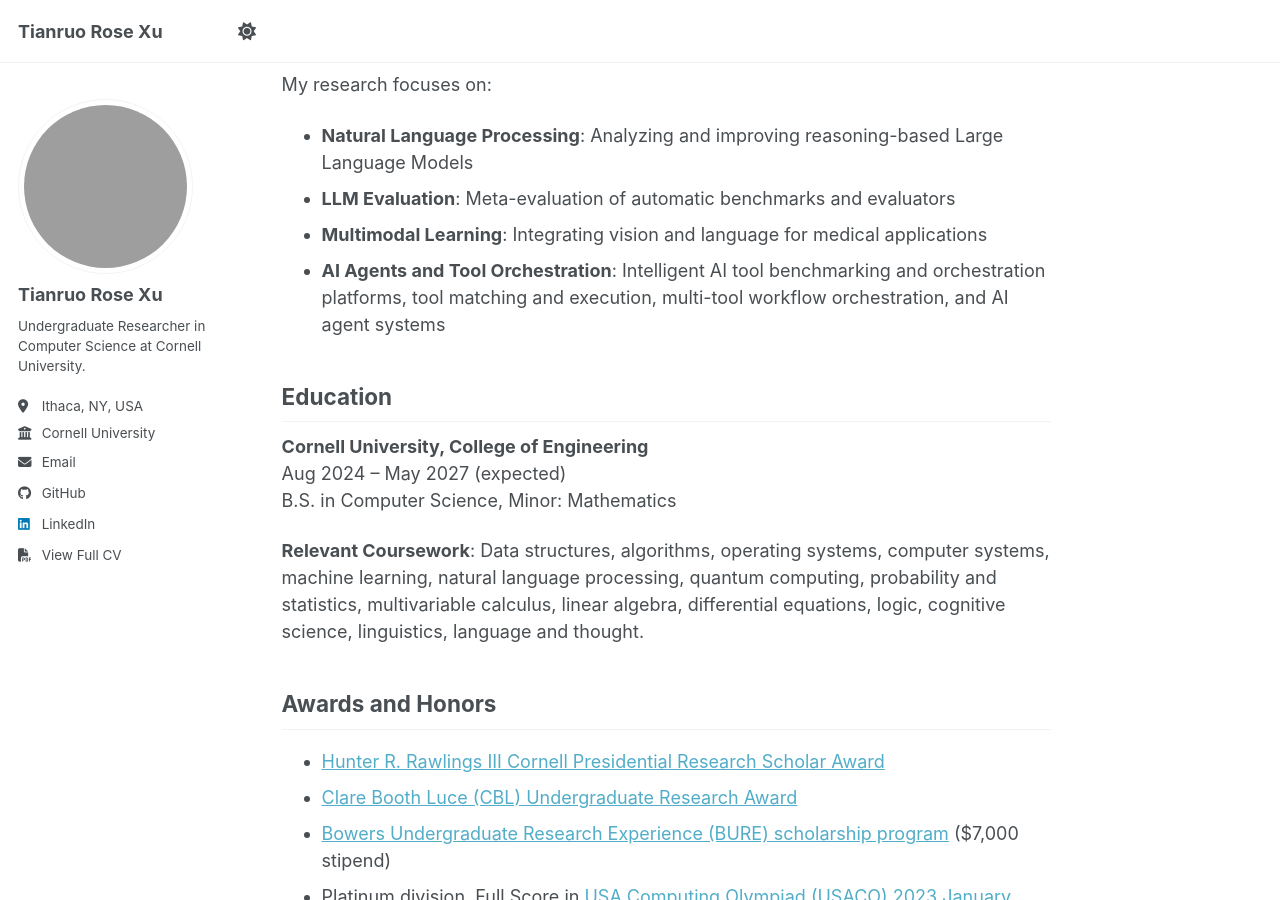
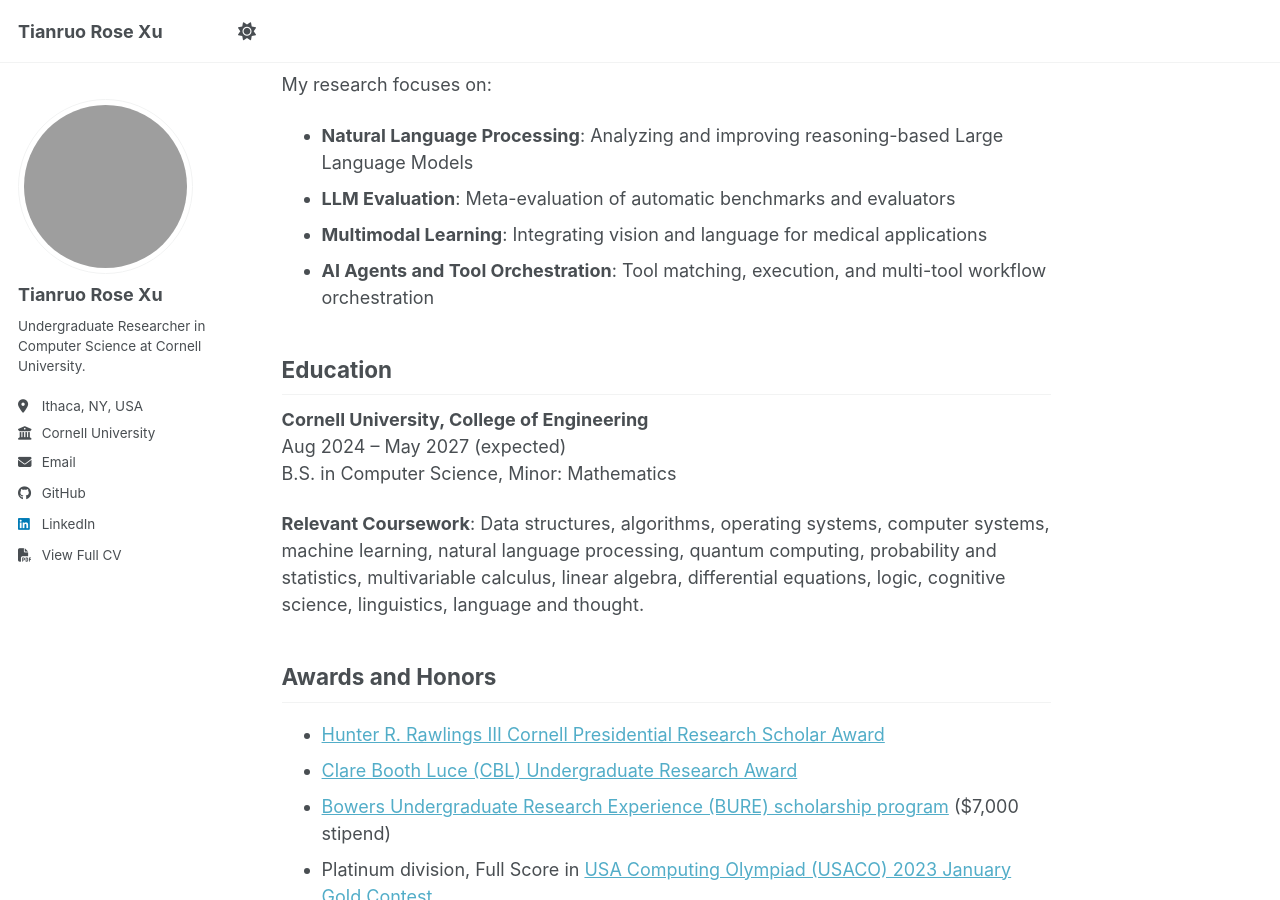
Before and after one commit to XTRose29/xtrose29.github.io, a Jekyll site: the page built from _pages/about.md, in a window 1280 px wide and 900 px high, scrolled down 396 px. Built offline with Jekyll 4.4.1, drawn with Linux system fonts in a browser that asks for light colours; a script bundle is joined from its source files by our own code; library files that are not in the unit come from our copies.

Commit message:
Simplify AI Agents and Tool Orchestration research interest description

```diff
--- a/_pages/about.md
+++ b/_pages/about.md
@@ -17,7 +17,7 @@ My research focuses on:
 - **Natural Language Processing**: Analyzing and improving reasoning-based Large Language Models
 - **LLM Evaluation**: Meta-evaluation of automatic benchmarks and evaluators
 - **Multimodal Learning**: Integrating vision and language for medical applications
-- **AI Agents and Tool Orchestration**: Intelligent AI tool benchmarking and orchestration platforms, tool matching and execution, multi-tool workflow orchestration, and AI agent systems
+- **AI Agents and Tool Orchestration**: Tool matching, execution, and multi-tool workflow orchestration
 
 ## Education
 
```
